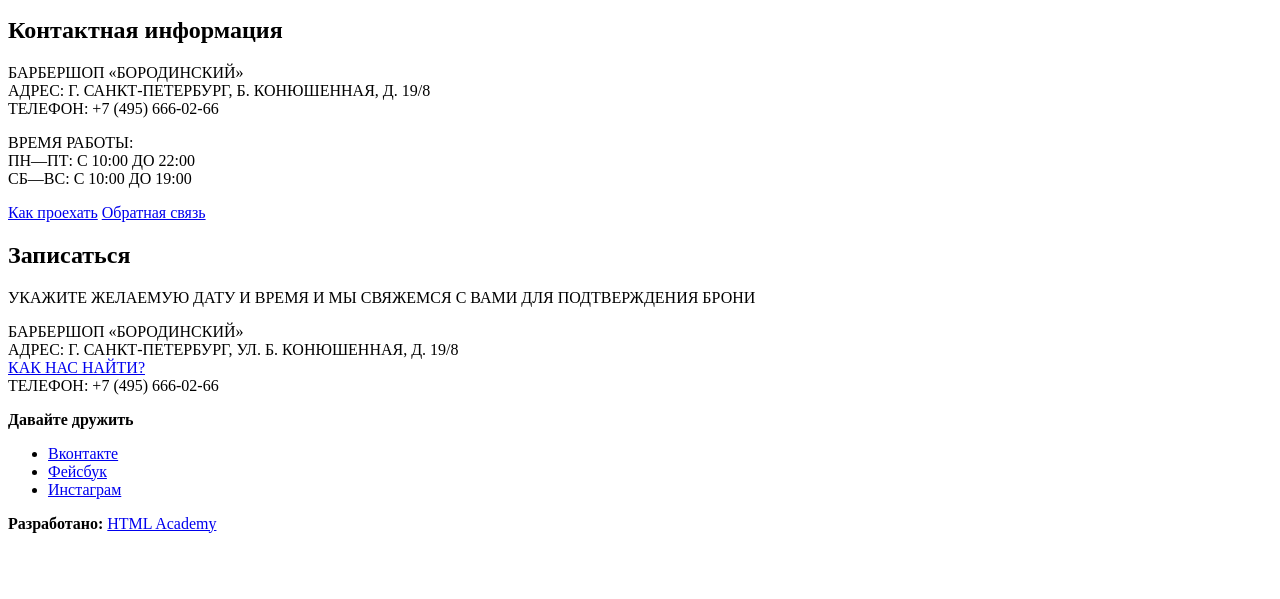
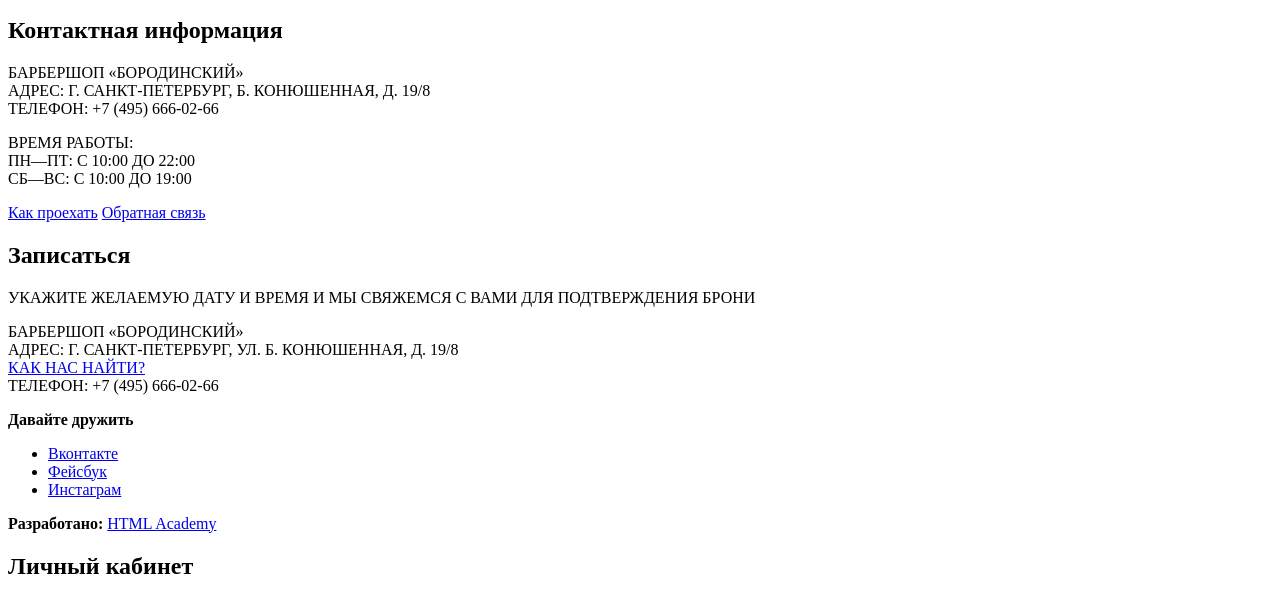
Before and after one commit to pavelmaks/barbershop, a plain HTML site: page index.html in a window 1280 px wide. Shown: the part 954-1553 px from the top of the page. Before the commit the page ends 1503 px from the top, so only its background shows below. Drawn offline with Linux system fonts and the light colour scheme.

Commit message:
Добавил структуру личного кабинета

```diff
--- a/index.html
+++ b/index.html
@@ -109,5 +109,8 @@
             <a href="https://htmlacademy.ru/" class="button">HTML Academy</a>
         </p>
     </footer>
+    <section class="modai modal-login">
+        <h2>Личный кабинет</h2>
+    </section>
 </body>
 </html>
```
